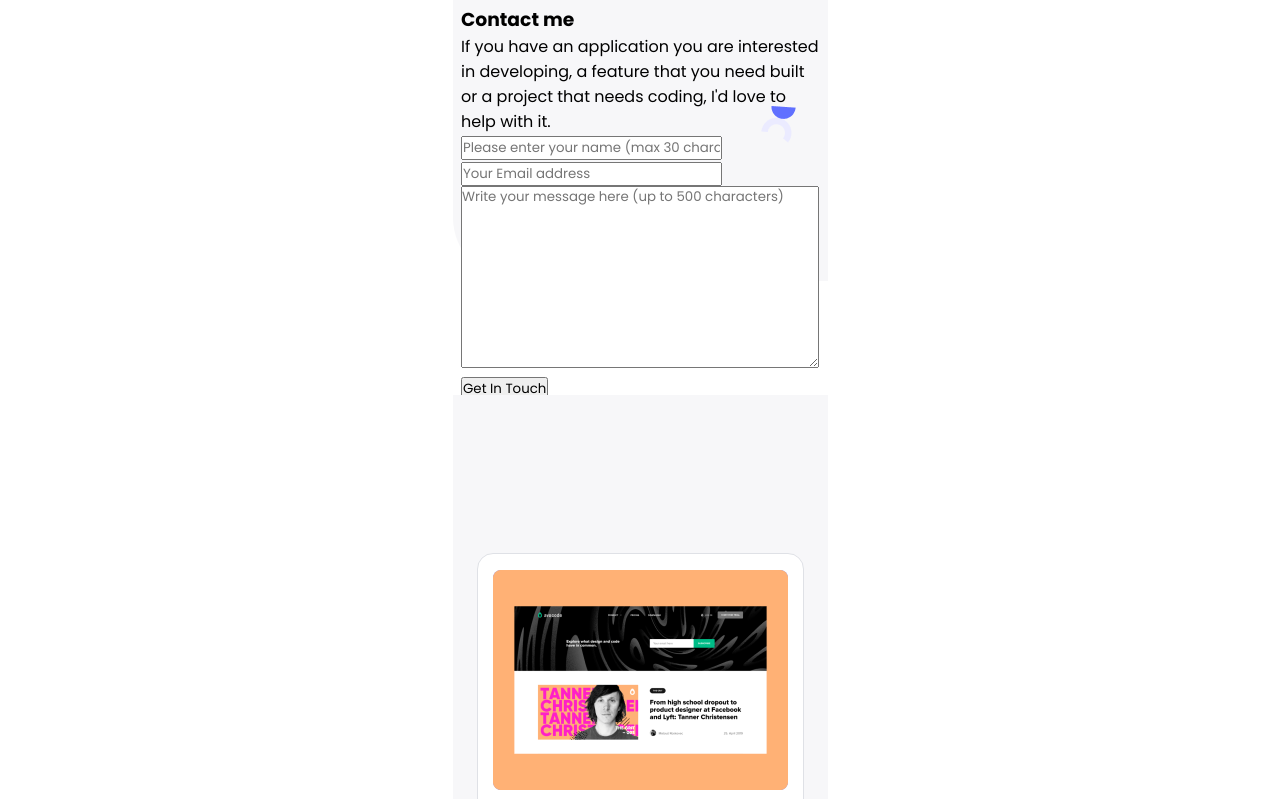
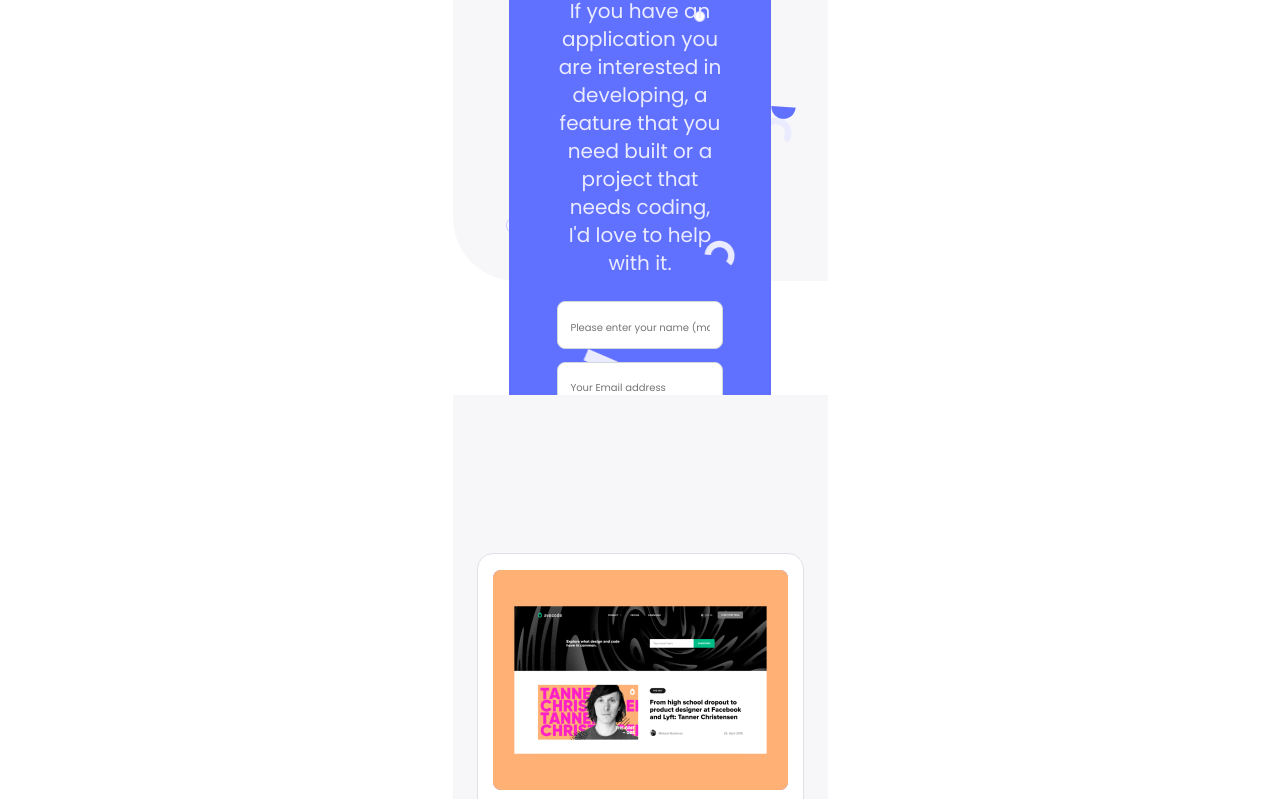
Before and after one commit to the-faizmohammad/my-portfolio, a website: page index.html in a window 1280 px wide. Shown: the part 415-1214 px from the top of the page. Drawn offline with Linux system fonts and the light colour scheme.

Commit message:
update style.css

```diff
--- a/style.css
+++ b/style.css
@@ -593,3 +593,65 @@ i {
   padding-left: 12px;
   color: #000;
 }
+
+.contact-container {
+  display: flex;
+  justify-content: center;
+  flex-direction: column;
+  margin: 6em 0 0 0;
+  padding: 3em;
+  border-radius: 5em 0 0 0;
+  background-color: #6070ff;
+  background-image: url(./assets/M1.png);
+  background-repeat: no-repeat;
+  background-position-x: right;
+}
+.contact-heading {
+  text-align: center;
+  margin-top: 0.75em;
+  font-family: inherit;
+  color: #fff;
+  font-weight: 700;
+  font-size: 2.5rem;
+  line-height: 52px;
+}
+.contact-paragraph {
+  text-align: center;
+  margin-top: 0.75em;
+  font-family: "Poppins", sans-serif;
+  font-style: normal;
+  font-weight: 400;
+  font-size: 20px;
+  line-height: 28px;
+  color: #ebebff;
+}
+.contact-form {
+  display: flex;
+  flex-direction: column;
+  margin-top: 0.75em;
+}
+.contact-form > input:focus,
+textarea:focus {
+  outline: none !important;
+  border: 1px solid #f7f7f9;
+  box-shadow: 0 0 2px #f7f7f9;
+}
+.contact-input {
+  margin-top: 0.75em;
+  padding: 0.75em;
+  width: 100%;
+  border: 1px solid #cfd8dc;
+  font-family: "Poppins", sans-serif;
+  font-style: normal;
+  font-weight: 400;
+  font-size: 17px;
+  line-height: 20px;
+  border-radius: 8px;
+}
+.contact-button {
+  align-self: flex-start;
+}
+.contact-input::placeholder {
+  font-size: 10px;
+  /* Default placeholder styles */
+}
```
